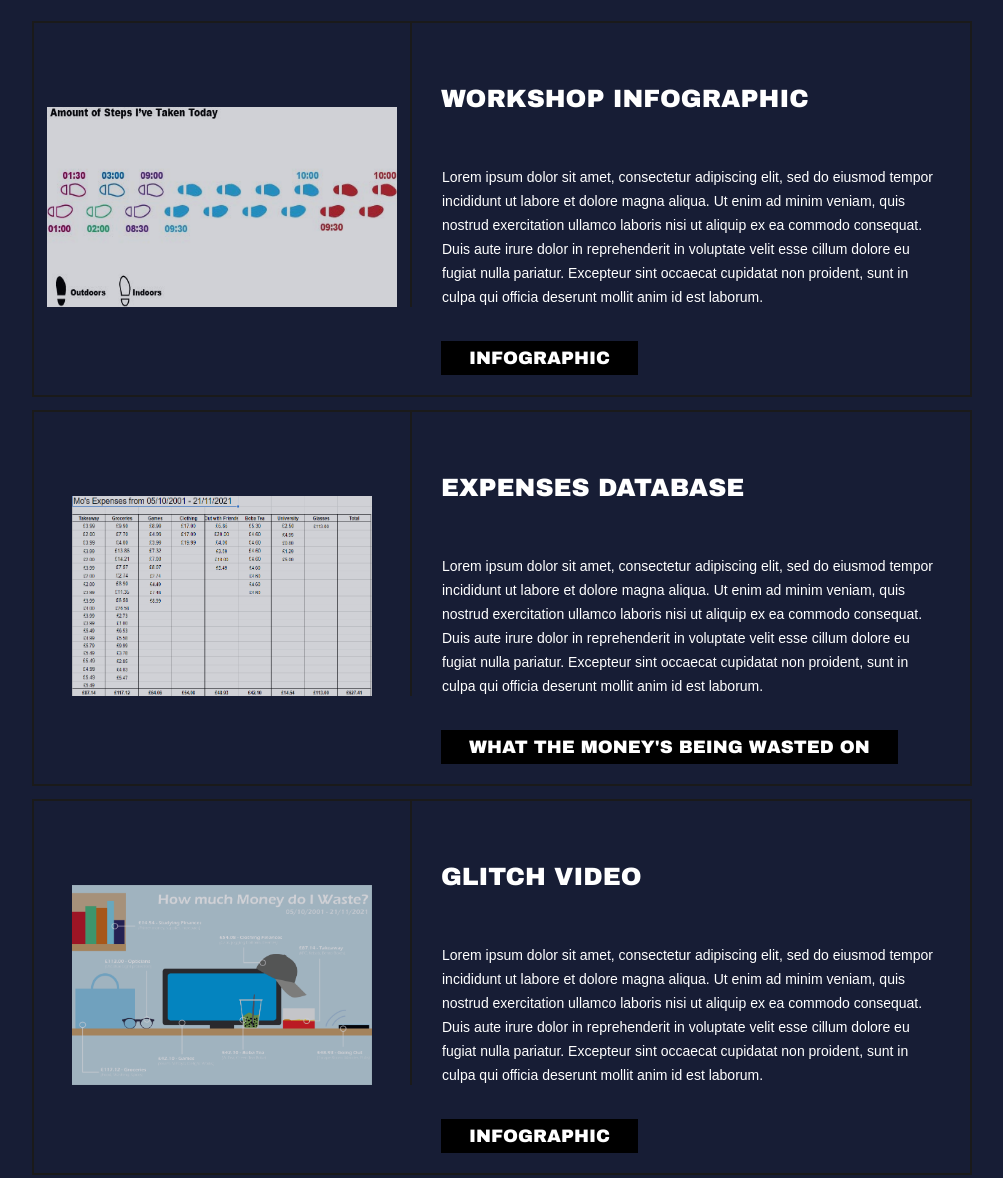
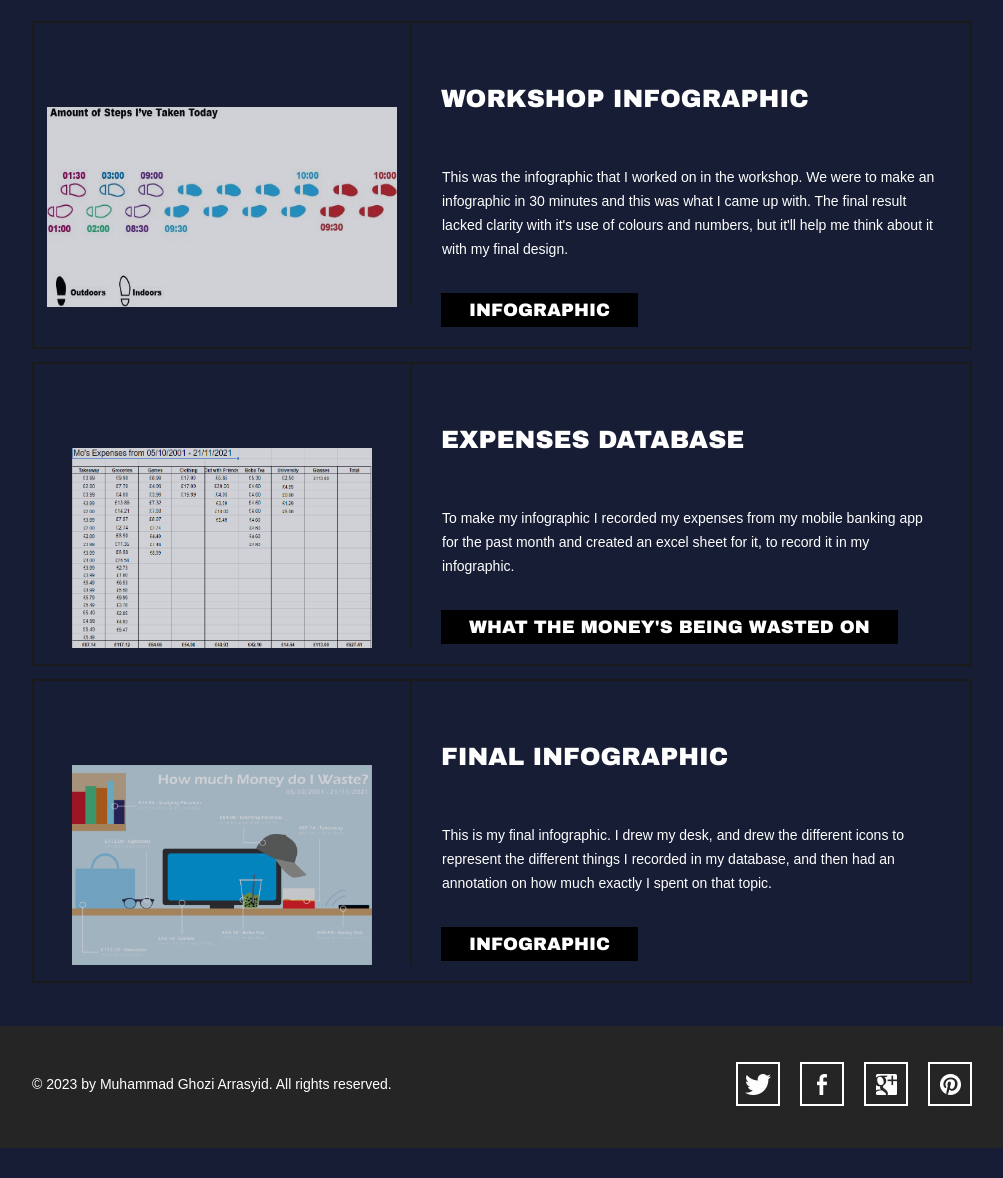
Before and after one commit to Mozi67/Mozitest, a plain HTML site: page infographic.html in a window 1280 px wide. Shown: the part 321-1499 px from the top of the page, without its empty margins (138-1141 px from the left). After the commit the page ends 1469 px from the top, so only its background shows below. Drawn offline with Linux system fonts and the light colour scheme.

Commit message:
Update infographic.html

```diff
--- a/infographic.html
+++ b/infographic.html
@@ -48,7 +48,7 @@
 						<h3 style="margin-left: 29px">Workshop Infographic</h3>
 						<p>
                             <br>
-							Lorem ipsum dolor sit amet, consectetur adipiscing elit, sed do eiusmod tempor incididunt ut labore et dolore magna aliqua. Ut enim ad minim veniam, quis nostrud exercitation ullamco laboris nisi ut aliquip ex ea commodo consequat. Duis aute irure dolor in reprehenderit in voluptate velit esse cillum dolore eu fugiat nulla pariatur. Excepteur sint occaecat cupidatat non proident, sunt in culpa qui officia deserunt mollit anim id est laborum.
+						This was the infographic that I worked on in the workshop. We were to make an infographic in 30 minutes and this was what I came up with. The final result lacked clarity with it's use of colours and numbers, but it'll help me think about it with my final design.
 						</p>
                         <br>
 						<a href="index.html" class="more" style="margin-left: 29px" >Infographic</a>
@@ -68,7 +68,7 @@
 						<h3 style="margin-left: 29px">Expenses Database</h3>
 						<p>
                             <br>
-							Lorem ipsum dolor sit amet, consectetur adipiscing elit, sed do eiusmod tempor incididunt ut labore et dolore magna aliqua. Ut enim ad minim veniam, quis nostrud exercitation ullamco laboris nisi ut aliquip ex ea commodo consequat. Duis aute irure dolor in reprehenderit in voluptate velit esse cillum dolore eu fugiat nulla pariatur. Excepteur sint occaecat cupidatat non proident, sunt in culpa qui officia deserunt mollit anim id est laborum.
+						To make my infographic I recorded my expenses from my mobile banking app for the past month and created an excel sheet for it, to record it in my infographic.
 						</p>
                         <br>
 						<a href="https://www.kfc.co.uk" class="more" style="margin-left: 29px"target="_blank">What the money's being wasted on</a>
@@ -85,10 +85,10 @@
 						<center><img src="Images/infographic_final.png" alt="" width="300" height="200"></center>
 					</a>
 					<div>
-						<h3 style="margin-left: 29px">glitch video</h3>
+						<h3 style="margin-left: 29px">Final Infographic</h3>
 						<p>
                             <br>
-							Lorem ipsum dolor sit amet, consectetur adipiscing elit, sed do eiusmod tempor incididunt ut labore et dolore magna aliqua. Ut enim ad minim veniam, quis nostrud exercitation ullamco laboris nisi ut aliquip ex ea commodo consequat. Duis aute irure dolor in reprehenderit in voluptate velit esse cillum dolore eu fugiat nulla pariatur. Excepteur sint occaecat cupidatat non proident, sunt in culpa qui officia deserunt mollit anim id est laborum.
+						This is my final infographic. I drew my desk, and drew the different icons to represent the different things I recorded in my database, and then had an annotation on how much exactly I spent on that topic.
 						</p>
                         <br>
 						<a href="index.html" class="more" style="margin-left: 29px" >Infographic</a>
```
